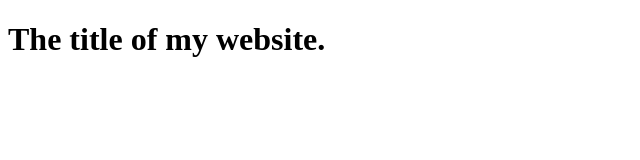
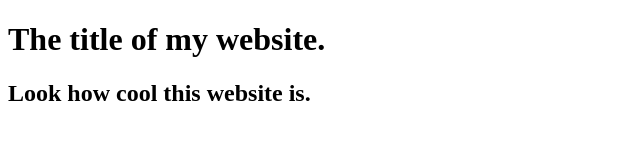
Before and after one commit to LordEvanElias/challenge-1, a plain HTML site: page index.html in a window 1280 px wide. Shown: the whole page, without its empty margins (0-640 px from the left). Drawn offline with Linux system fonts and the light colour scheme.

Commit message:
Added an h2.

```diff
--- a/index.html
+++ b/index.html
@@ -8,5 +8,6 @@
 </head>
 <body>
     <h1> The title of my website. </h1>
+    <h2> Look how cool this website is.</h2>
 </body>
 </html>
```
